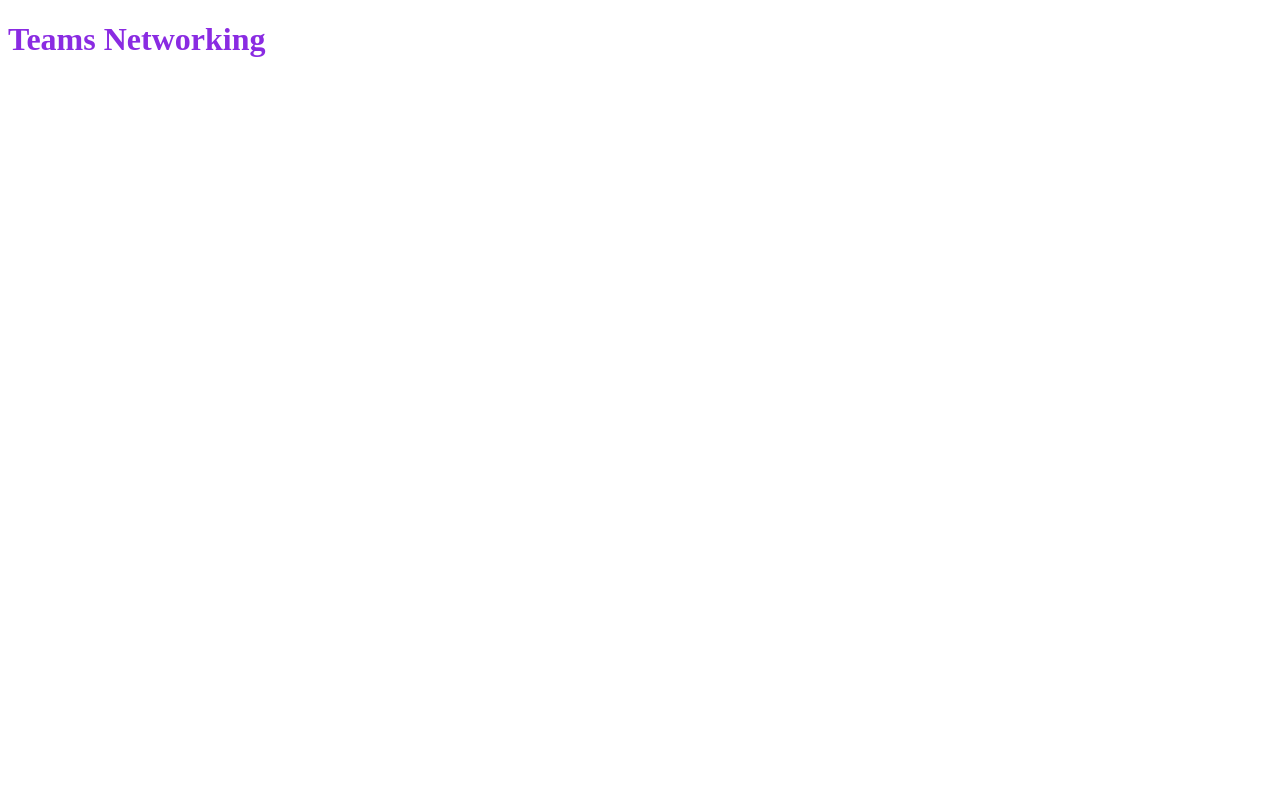
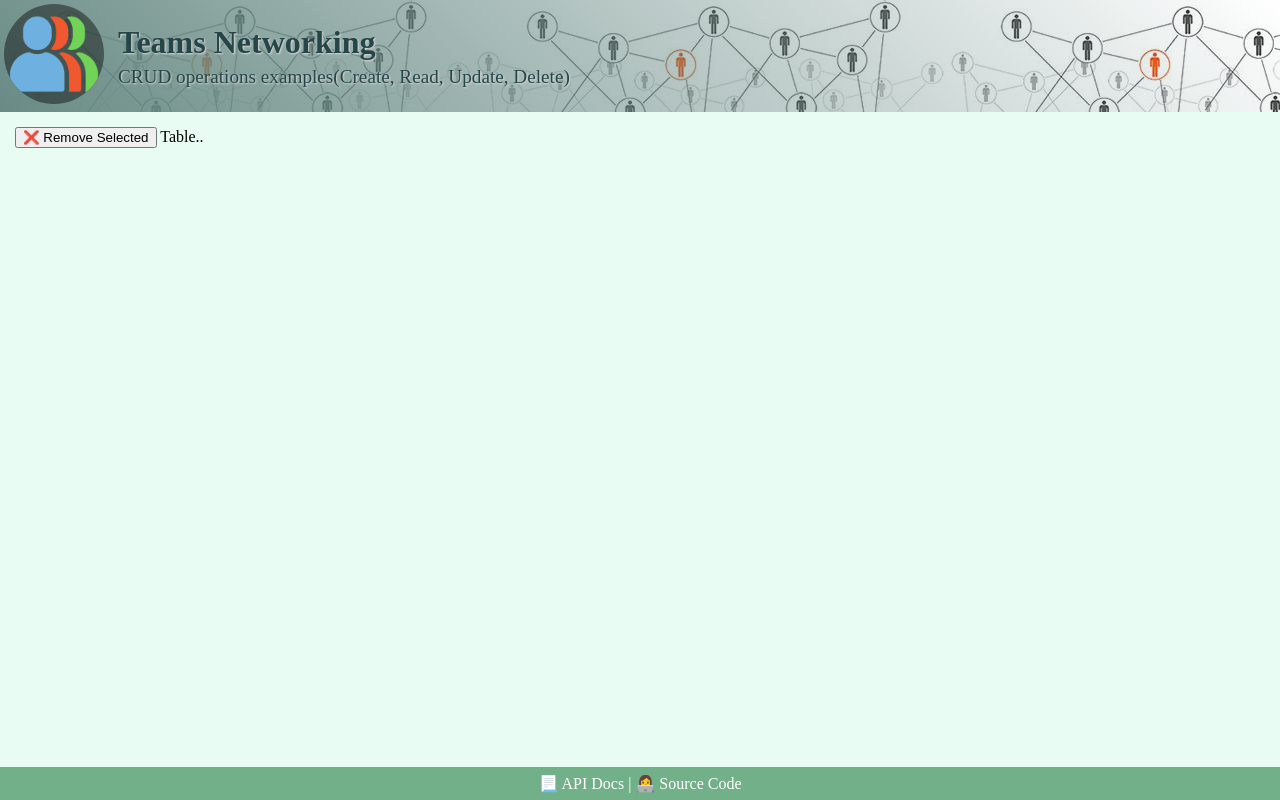
Before and after one commit to andreeaiaconi/teams-networking, a website built with webpack: page src/index.html in a window 1280 px wide. Built offline with nearby package versions, Linux system fonts and the light colour scheme.

Commit message:
feat: create main layout

```diff
--- a/package.json
+++ b/package.json
@@ -27,6 +27,7 @@
     "css-loader": "^7.1.2",
     "html-loader": "^5.1.0",
     "html-webpack-plugin": "^5.6.3",
+    "rimraf": "^6.0.1",
     "style-loader": "^4.0.0",
     "webpack": "^5.97.1",
     "webpack-cli": "^6.0.1",
--- a/src/index.html
+++ b/src/index.html
@@ -6,6 +6,24 @@
     <title>Teams Networking</title>
   </head>
   <body>
-    <h1>Teams Networking</h1>
+    <header>
+      <div id="header-wrapper">
+        <div>
+          <img src="images/Networking Team Icon.png" alt="" width="100" height="100" >
+        </div>
+      <div id="header-info">
+        <h1>Teams Networking</h1>
+      <h2>CRUD operations examples(Create, Read, Update, Delete)</h2>
+      </div>
+
+      </div>
+    </header>
+    <section id="main section">
+      <button>❌ Remove Selected</button>
+
+      Table..
+
+    </section>
+    <footer> 📃 API Docs | 👩‍💻 Source Code </footer>
   </body>
 </html>
--- a/src/index.js
+++ b/src/index.js
@@ -1,3 +1,3 @@
-import "./styles.css";
+import "./style.css";
 
 console.info("Start App");
--- /dev/null
+++ b/src/style.css
@@ -0,0 +1,57 @@
+html {
+  height: 100%; /* to make it full page (body must also be 100%) */
+}
+body {
+  min-height: 100%; /* in case the body will contain more content that wont just fit on a page */
+  margin: 0; /* to remove default margin to make sure it can be min-100% */
+  display: flex; /* to make sure the content is centered */
+  flex-direction: column;
+  background: rgb(232, 252, 244);
+}
+body > section {
+  /* only applies to the first section*/
+  flex: 1; /* to make sure it takes the remaining space */
+  padding: 15px;
+}
+header {
+  background: url(images/DevTools\ Image.png);
+}
+#header-wrapper {
+  background: linear-gradient(45deg, rgb(105 139 133), transparent);
+  display: flex;
+  flex-direction: row;
+  align-items:center;
+}
+#my-picture {
+  adding: 5px;
+  width: 108px;
+  height: 108px;
+}
+header img { /* this targets all the images in the header (theres only one) */
+  border-radius: 50%;
+  margin: 4px;
+  background-color: #0000006e;;
+
+}
+#header-info {
+  padding: 10px;
+    text-shadow: 1px 1px 2px #ded7d7;
+}
+
+h1 {
+  color: rgb(37, 70, 73);
+  margin: 5px 0;
+}
+h2 {
+  color: rgb(37, 70, 73);
+  margin: 5px 0;
+  font-weight: 100;
+    font-size: 1.2em;
+}
+
+footer {
+  background-color: rgb(114, 176, 137);
+  color: white;
+  text-align: center;
+  padding: 7px;
+}
--- a/src/styles.css
+++ /dev/null
@@ -1,3 +0,0 @@
-h1 {
-  color: blueviolet;
-}
```
Also changed, not shown: src/images/DevTools Image.png (added), src/images/Networking Team Icon.png (added), 2 other files.
